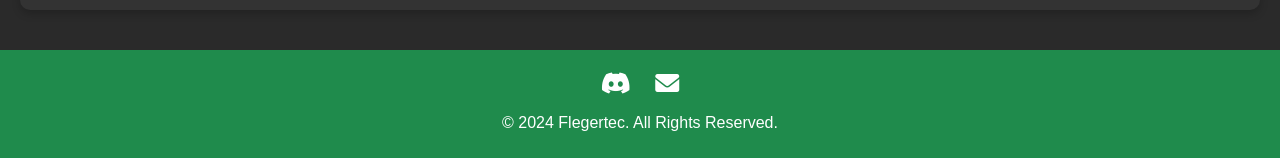
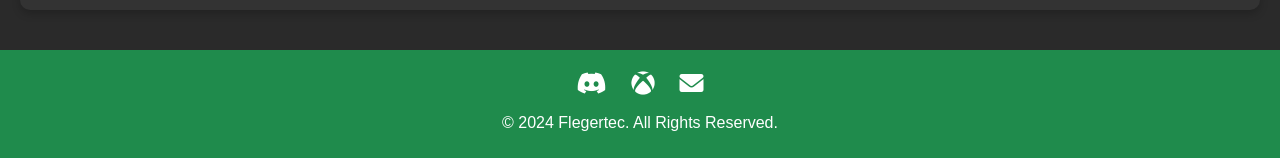
Before and after one commit to Flegertec-JP/fleger.mc, a plain HTML site: page index.html in a window 1280 px wide. Shown: the part 3211-3369 px from the top of the page. Drawn offline with Linux system fonts and the light colour scheme; a web font is replaced by a local one.

Commit message:
Update index.html

```diff
--- a/index.html
+++ b/index.html
@@ -216,6 +216,7 @@
     <footer>
         <div class="social-links">
             <a href="https://discord.gg/qjmN3wCNcw" target="_blank" title="Discord"><i class="fab fa-discord"></i></a>
+            <a href="https://realms.gg/EXyLF5ECqrp9nbw" target="_blank" title="Minecraft"><i class="fab fa-xbox"></i></a>
             <a href="mailto:sk0528jp@gmail.com" title="Email"><i class="fas fa-envelope"></i></a>
         </div>
         <p>&copy; 2024 Flegertec. All Rights Reserved.</p>
```
